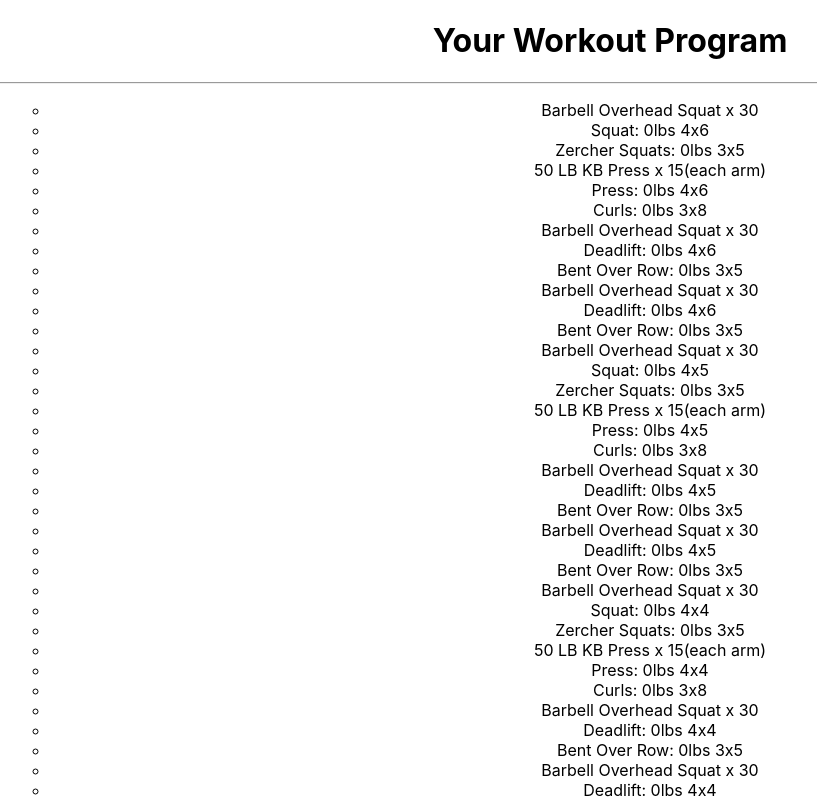
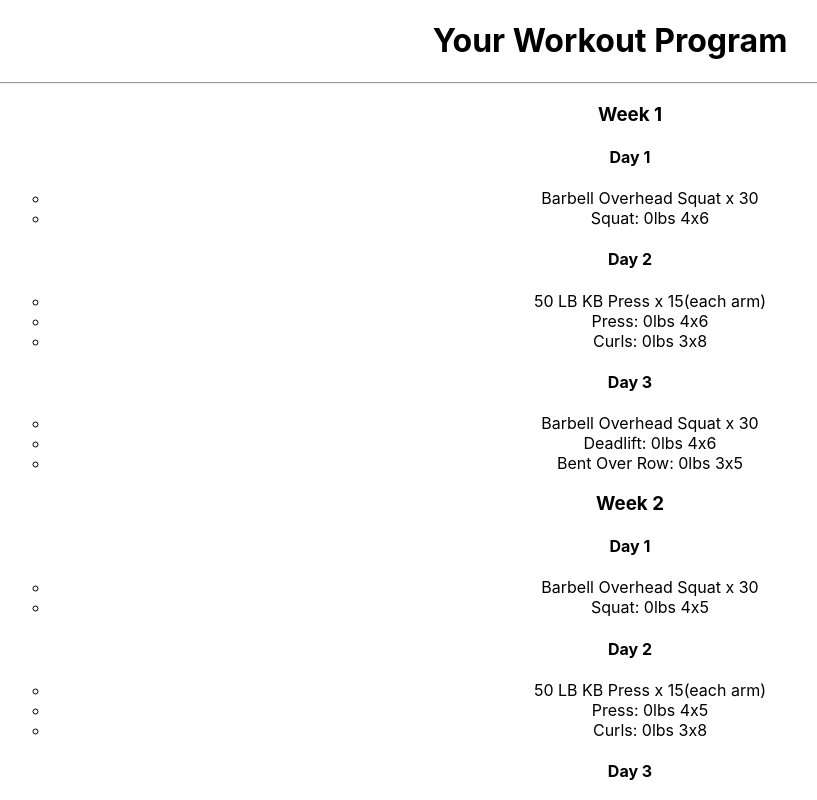
Before and after one commit to mcred89/js-power-site, a React (Create React App) app: page / in a window 1280 px wide. Both pictures are taken after a click on the input "Submit". Shown: the top 800 px of the page, without its empty margins (30-847 px from the left). Built offline with nearby package versions, Linux system fonts and the light colour scheme.

Commit message:
Basic output structure in place

```diff
--- a/package.json
+++ b/package.json
@@ -3,6 +3,7 @@
   "version": "0.1.0",
   "private": true,
   "dependencies": {
+    "ajv": "^6.5.4",
     "react": "^16.5.2",
     "react-dom": "^16.5.2",
     "react-scripts": "2.0.4"
--- a/src/App.js
+++ b/src/App.js
@@ -6,6 +6,16 @@ class App extends Component {
   render() {
     return (
       <div className="App">
+       <RoutineGenerator />
+      </div>
+    );
+  }
+}
+
+class RoutineGenerator extends Component {
+  render() {
+    return (
+      <div>
        <MaxesForm />
       </div>
     );
--- a/src/Forms.js
+++ b/src/Forms.js
@@ -36,14 +36,17 @@ export class MaxesForm extends Component {
         let routine = [];
 
         for (let i = 0; i < 5; i++) {
-            let day = []
+            let week = i + 1
+            let weekArray = []
 
-            for (let j = 0; j < 4; j++) {
+            for (let j = 0; j < 3; j++) {
                 let mainLift;
                 let warmup;
                 let accessory;
                 let accessoryReps;
                 let mainLiftMax;
+                let day = j +1
+                let lifts = []
                 if (j === 0) {
                     mainLift = 'Squat';
                     mainLiftMax = this.state.maxSquat;
@@ -63,24 +66,27 @@ export class MaxesForm extends Component {
                     accessory = 'Bent Over Row';
                     accessoryReps = '3x5'
                 }
-                day.push(
+                lifts.push(
                     <li>
                         {`${warmup}`}
                     </li>
                 )
-                day.push(
+                lifts.push(
                     <li>
                         {`${mainLift}: ${mainLiftMax * percentages[i]['percent']}lbs ${percentages[i]['reprange']}`}
                     </li>
                 )
-                day.push(
-                    <li>
-                        {`${accessory}: ${mainLiftMax * .4}lbs ${accessoryReps}`}
-                    </li>
-                )
+                if ( j !== 0 ) {
+                    lifts.push(
+                        <li>
+                            {`${accessory}: ${mainLiftMax * .4}lbs ${accessoryReps}`}
+                        </li>
+                    )
+                }
+                weekArray.push(<div><h4>Day {day}</h4><ul>{lifts}</ul></div>)
             }
 
-            routine.push(<ul>{day}</ul>)
+            routine.push(<div><h3>Week {week}</h3>{weekArray}</div>)
         }
 
         return routine;
```
Also changed, not shown: 1 other file (tests, documents, lock files or other folders).
